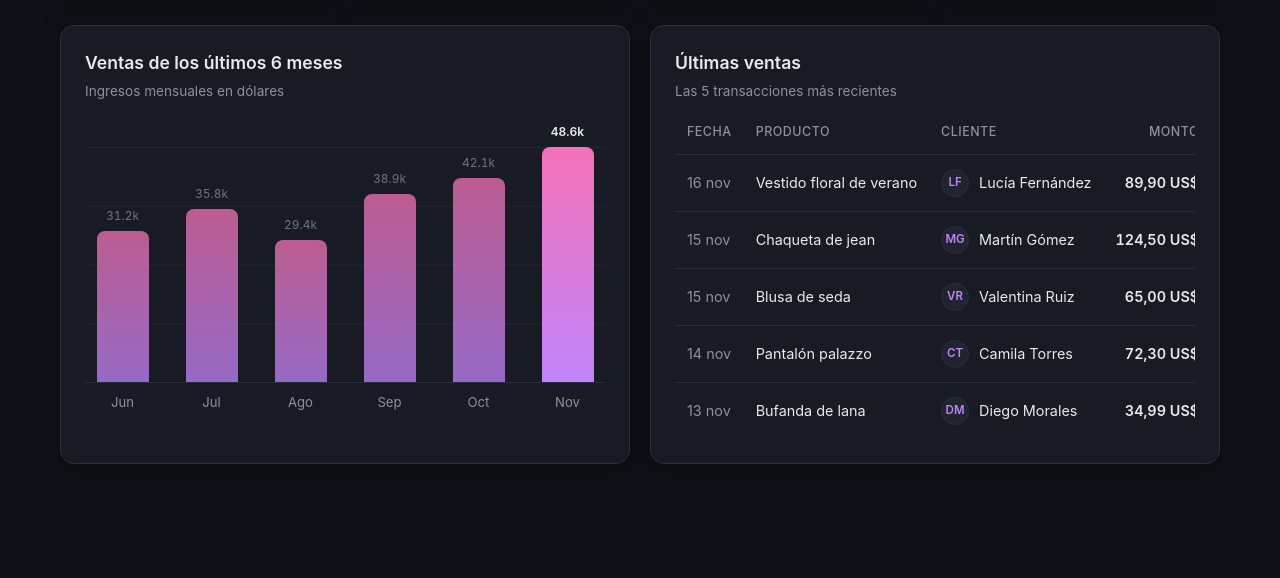
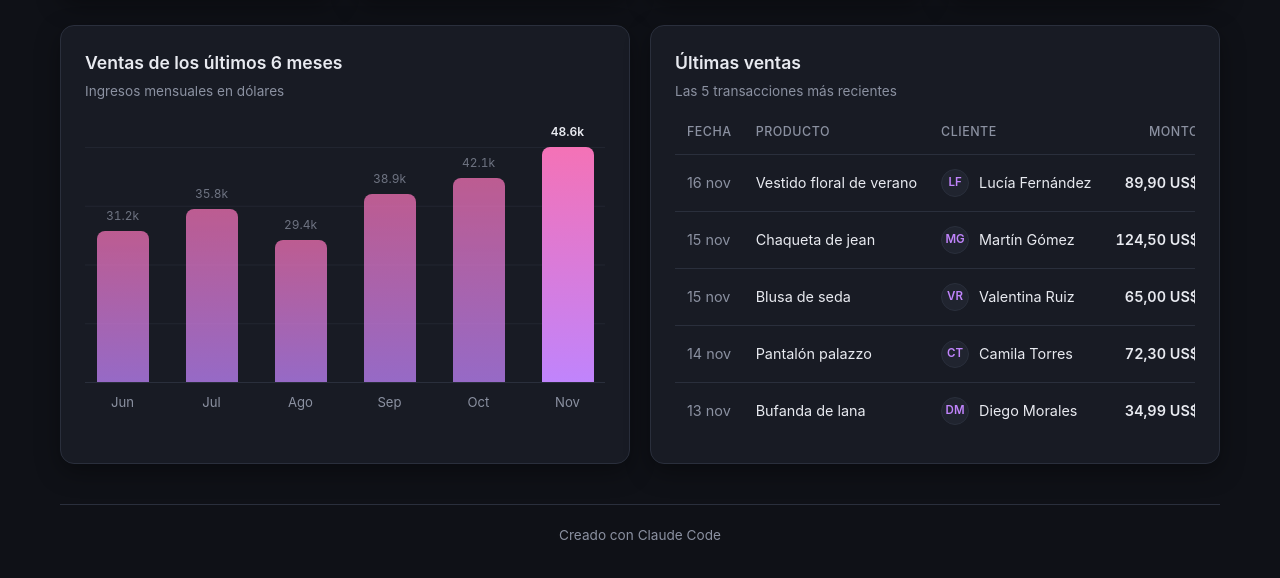
Before and after one commit to gbarba1983/mi-primer-dashboard, a plain HTML site: page index.html in a window 1280 px wide. Shown: the part 296-874 px from the top of the page. Before the commit the page ends 808 px from the top, so only its background shows below. Drawn offline with Linux system fonts and the light colour scheme.

Commit message:
Agrega pie de página gabriel barba

```diff
--- a/index.html
+++ b/index.html
@@ -327,6 +327,16 @@
 
     .fecha-celda { color: var(--text-muted); }
 
+    /* ===== Pie de página ===== */
+    .pie {
+      margin-top: 40px;
+      padding-top: 20px;
+      border-top: 1px solid var(--border);
+      text-align: center;
+      color: var(--text-muted);
+      font-size: 0.85rem;
+    }
+
     /* ===== Diseño responsivo ===== */
     @media (max-width: 900px) {
       .paneles { grid-template-columns: 1fr; }
@@ -385,6 +395,11 @@
         </div>
       </article>
     </section>
+
+    <!-- Pie de página -->
+    <footer class="pie animado" style="--retraso: 0.8s">
+      Creado con Claude Code
+    </footer>
   </div>
 
   <script>
```
